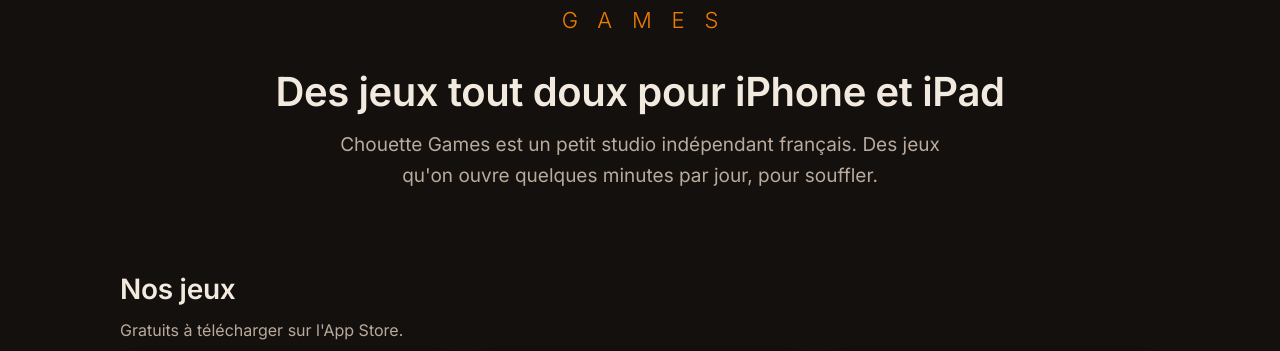
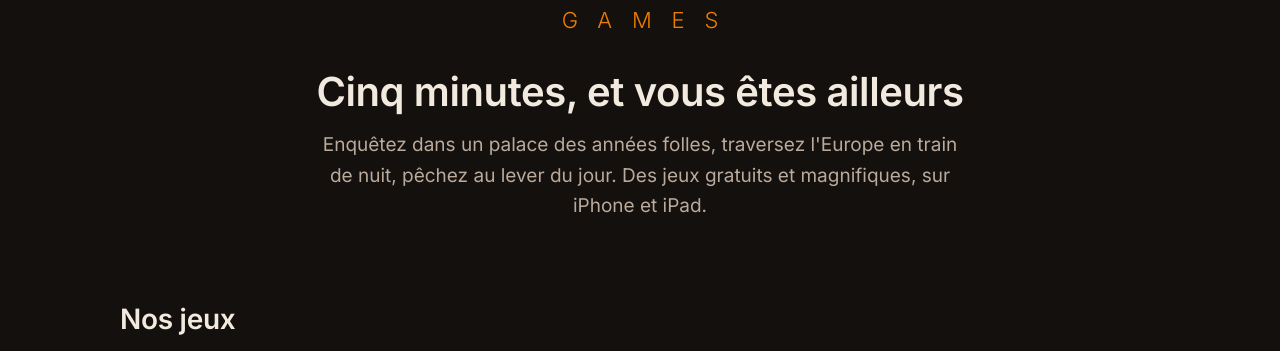
Before and after one commit to Fibodefrance/fibodefrance.github.io, a plain HTML site: page index.html in a window 1280 px wide. Shown: the part 428-779 px from the top of the page. Drawn offline with Linux system fonts and the light colour scheme.

Commit message:
Site du studio : nouveau titre d'accueil « Cinq minutes, et vous êtes ailleurs » (choix A de David) (#13)
Claude-Session: https://claude.ai/code/session_01VNQ63Di4A8nN24S1oHbCE5

Co-authored-by: Claude <noreply@anthropic.com>

```diff
--- a/index.html
+++ b/index.html
@@ -102,8 +102,8 @@ body{background:radial-gradient(1200px 600px at 50% -200px,#2a1d12 0%,transparen
 <img class="chouette" src="studio/images/logo_tete.png" alt="" width="150" height="146">
 <img class="nom" src="studio/images/logo_nom.png" alt="Chouette" width="360" height="128">
 <p class="games" aria-label="Games">GAMES</p>
-<h1>Des jeux tout doux pour iPhone et iPad</h1>
-<p>Chouette Games est un petit studio indépendant français. Des jeux qu'on ouvre quelques minutes par jour, pour souffler.</p>
+<h1>Cinq minutes, et vous êtes ailleurs</h1>
+<p>Enquêtez dans un palace des années folles, traversez l'Europe en train de nuit, pêchez au lever du jour. Des jeux gratuits et magnifiques, sur iPhone et iPad.</p>
 </section>
 <section id="jeux">
 <h2>Nos jeux</h2>
```
Also changed, not shown: index-en.html (+2 -2 lines).
